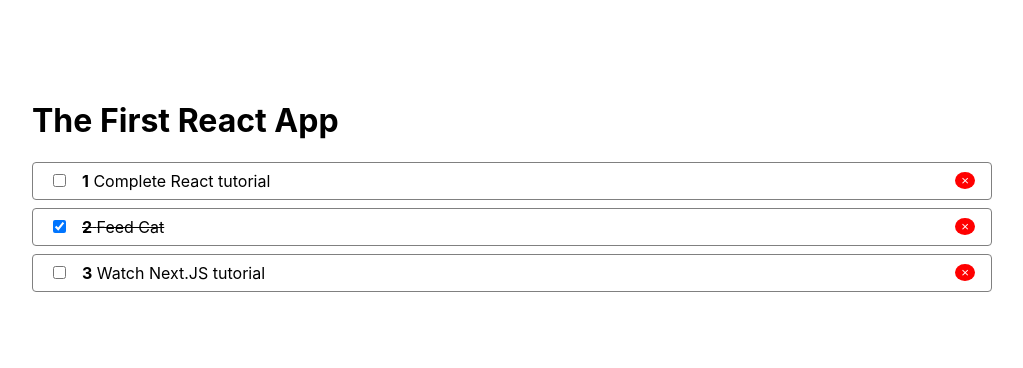
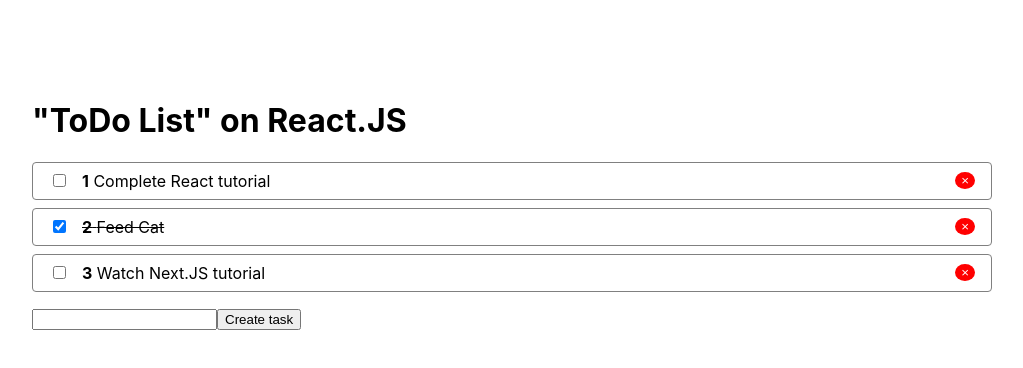
Before and after one commit to lightxlamp/React, a React (Create React App) app in the folder Youtube_course_by_Vladilen/first-react-app/: page / in a window 1280 px wide. Shown: the top 368 px of the page, without its empty margins (128-1151 px from the left). Built offline with nearby package versions, Linux system fonts and the light colour scheme.

Commit message:
feat: create "addTask" component

```diff
--- a/Youtube_course_by_Vladilen/first-react-app/src/App.js
+++ b/Youtube_course_by_Vladilen/first-react-app/src/App.js
@@ -1,6 +1,7 @@
 import React from 'react';
 import ToDoList from './todo/ToDoList'
 import Context from './context'
+import AddTodo from './todo/AddTodo';
 
 function App() {
   const [todos, setTodos] = React.useState([
@@ -28,8 +29,9 @@
 
     }}>
     <div className="wrapper">
-      <h1>The First React App</h1>
-      <ToDoList todos={todos} onToggle={ toggleTodo } />
+      <h1>"ToDo List" on React.JS</h1>
+      {todos.length ? <ToDoList todos={todos} onToggle={ toggleTodo } /> : <p>No tasks yet</p>}
+      <AddTodo/>
     </div>
     </Context.Provider>
   );
--- /dev/null
+++ b/Youtube_course_by_Vladilen/first-react-app/src/todo/AddTodo.js
@@ -0,0 +1,16 @@
+import React, { useState } from 'react'
+import PropTypes from 'prop-types'
+import Context from '../context'
+
+function AddTodo() {
+    return (
+        <form style={
+            {marginTop: '1rem'}
+        }>
+            <input/>
+            <button type="submit">Create task</button>
+        </form>
+    )
+}
+
+export default AddTodo
```
